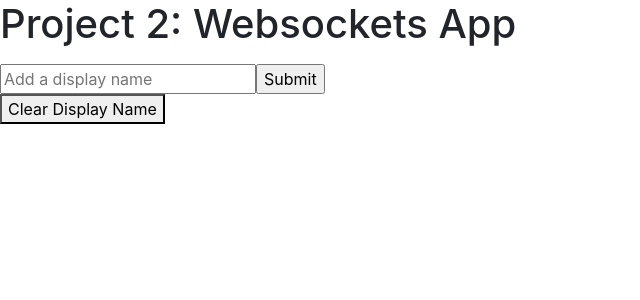
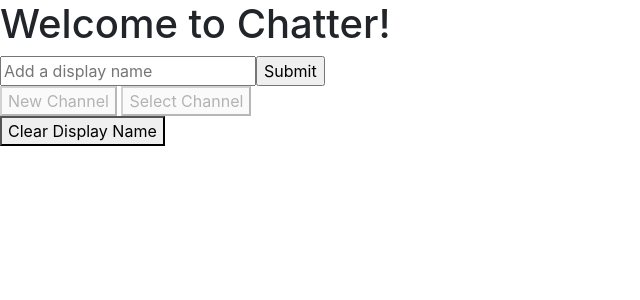
Before and after one commit to AntonRivas/WebSockets, a Flask app: page / in a window 1280 px wide. Shown: the top 300 px of the page, without its empty margins (0-640 px from the left). Run offline with Flask 2, Linux system fonts and the light colour scheme; some libraries are stand-ins or nearby versions.

Commit message:
Added option to select between channels (sortof, needs work)

```diff
--- a/static/index.js
+++ b/static/index.js
@@ -1,25 +1,27 @@
 
 
 document.addEventListener('DOMContentLoaded', () => {
-
-//clears the displayname
-  document.getElementById('clear').onclick = () => {
-      let display = document.querySelector('#display');
-      formFill(display);
-      localStorage.clear();
-  }
-
     var socket = io.connect(location.protocol + '//' + document.domain + ':' + location.port);
 
   //Chooses what to display, either a form to submit your username or the chatroom
     if (!localStorage.getItem('displayname')){
         let display = document.querySelector('#display');
+        document.querySelector('h1').innerHTML = 'Welcome to Chatter!';
+        document.getElementById("create_channel").disabled = true;
+        document.getElementById("select_channel").disabled = true;
         formFill(display);
         }
+    else if(!localStorage.getItem('last_channel')){
+      document.querySelector('h1').innerHTML = 'Welcome: ' + localStorage.getItem('displayname');
+      let display = document.querySelector('#display');
+      display.innerHTML = 'No channels currently exist'
+    }
+
     else{
         let display = document.querySelector('#display');
+        document.querySelector('h1').innerHTML = localStorage.getItem('last_channel');
+        document.getElementById("select_channel").disabled = false;
         chatFill(display);
-
     }
 
   socket.on('connect', (data) => {
@@ -28,16 +30,100 @@ socket.on('connect', (data) => {
   //receiving and displaying messages in real time
   socket.on('display message', message => {
           console.log(message);
-        let messagelist = localStorage.getItem("messages");
-        const li = document.createElement('li');
-        user = message["name"];
-        li.innerHTML = user + " : " + message["message"];
-        document.querySelector('#messages').append(li);
+          channel_current = localStorage.getItem('last_channel');
+          const div = document.createElement('div');
+          div.innerHTML = message["name"] + " : " + message["message"];
+          chatlog = localStorage.getItem(channel_current);
+          chatlog = chatlog ? chatlog.split(',') : [];
+          console.log(typeof chatlog);
+          updated_log = chatlog.push({"name": message["name"], "log": message["message"]});
+          localStorage.setItem(channel_current, updated_log);
+          document.querySelector('#messages').appendChild(div);
       });
+
+    if (!localStorage.getItem('channel_list')){
+      localStorage.setItem('channel_list', [])
+    }
+
+//creating channel list
+    document.getElementById("select_channel").onclick = () => {
+      if (!document.getElementById('list')){
+        list = document.createElement('list');
+        list.id = 'list';
+      }
+      else{
+        list = document.getElementById("list");
+      }
+      document.getElementById("select_channel").disabled = true;
+      back = document.createElement('button');
+      back.innerHTML = 'Go back';
+      back.id = 'back_button'
+      back.onclick = () =>  {
+        document.getElementById("menu").removeChild(back);
+        list = document.getElementById("list");
+        while (list.childNodes[0]){
+          list.removeChild(list.childNodes[0]);
+        }
+        document.getElementById("select_channel").disabled = false;
+      }
+      channel_list = localStorage.getItem('channel_list');
+      channel_list = channel_list ? channel_list.split(',') : [] ;
+      channel_length = channel_list.length;
+      for (var i = 0; i < channel_length; i++){
+        div = document.createElement('div');
+        div.innerHTML = channel_list[i];
+        div.id = channel_list[i];
+        div.onclick = function setChannel(){
+            localStorage.setItem('last_channel', this.innerHTML);
+            document.querySelector('h1').innerHTML = this.innerHTML;
+            chatFill(document.querySelector('#display'));
+        }
+        document.getElementById("list").appendChild(div);
+      }
+    document.getElementById("menu").appendChild(list);
+    document.getElementById("menu").appendChild(back);
+    }
+//creating new channels
+  document.getElementById("create_channel").onclick = () => {
+    console.log("Created Channel")
+    back = document.createElement('button');
+    back.innerHTML = 'Go back';
+    back.id = 'back_button'
+    back.onclick = () =>  {
+      document.getElementById("menu").removeChild(back);
+      document.getElementById("menu").removeChild(channel);
+      document.getElementById("create_channel").disabled = false;
+      console.log("removed child");
+      }
+    channel = document.createElement('form');
+    channel.id = 'channel_form';
+    channel_name = document.createElement('input');
+    channel_name.type = 'text';
+    channel_submit = document.createElement('input');
+    channel_submit.type = 'submit';
+    channel_name.id = 'channel_name';
+    channel_submit.value = 'Add New Channel';
+    channel_name.placeholder = 'Enter Channel Name';
+    document.getElementById("menu").appendChild(channel);
+    document.getElementById("menu").appendChild(back);
+    channel.appendChild(channel_name);
+    channel.appendChild(channel_submit);
+    document.getElementById("create_channel").disabled = true;
+    createChannel();
+  }
+
+//clears the localStorage
+  document.getElementById('clear').onclick = () => {
+      let display = document.querySelector('#display');
+      formFill(display);
+      localStorage.clear();
+  }
+
 })
 
 //Creates form to enter username
 function formFill (element){
+  document.querySelector('h1').innerHTML = 'Welcome to Chatter!';
   if (element.childNodes[0]){
     element.removeChild(element.childNodes[0]);
   }
@@ -57,10 +143,36 @@ function formFill (element){
   formSubmit();
 }
 
+//processes and sets up the channel
+function createChannel(){
+  document.querySelector("#channel_form").addEventListener("submit", (e) => {
+        e.preventDefault();
+        let name = document.querySelector('#channel_name').value;
+        channel_list = localStorage.getItem('channel_list');
+        channel_list = channel_list ? channel_list.split(',') : [];
+        channel_list.push(name);
+        localStorage.setItem('channel_list', channel_list);
+        localStorage.setItem("last_channel", name);
+        localStorage.setItem(name, [{"name": "user", "log": "channel created"}]);
+        let display = document.querySelector('#display');
+        document.getElementById("menu").removeChild(document.querySelector('#channel_form'));
+        document.getElementById("menu").removeChild(document.querySelector('#back_button'));
+        document.getElementById("create_channel").disabled = false;
+        console.log("Added channel");
+        chatFill(display);
+        while (document.querySelector('#messages').firstChild){
+          document.querySelector('#messages').removeChild(document.querySelector('#messages').firstChild);
+        }
+        return false;
+  })
+}
+
+//loads up the channel and chatlog
 function chatFill (element){
   if (element.firstChild){
     element.removeChild(element.firstChild);
   }
+  channel_name = localStorage.getItem("last_channel");
   chat = document.createElement('form');
   chat.id = 'chat';
   chat_input = document.createElement('input');
@@ -72,6 +184,7 @@ function chatFill (element){
   chat_submit.value = 'Submit Message';
   chat.appendChild(chat_input);
   chat.appendChild(chat_submit);
+  document.querySelector('h1').innerHTML = channel_name;
   element.appendChild(chat);
   chatSubmit();
 }
@@ -82,8 +195,17 @@ function formSubmit(){
         e.preventDefault();
         let displayname = document.querySelector('#displayname').value;
         localStorage.setItem('displayname', displayname);
+        document.querySelector('h1').innerHTML = 'Welcome ' + localStorage.getItem('displayname') + '!';
         let display = document.querySelector('#display')
+        if(!localStorage.getItem('last_channel')){
+          let display = document.querySelector('#display');
+          display.innerHTML = 'No channels currently exist'
+        }
+        else{
           chatFill(display);
+        }
+        document.getElementById("create_channel").disabled = false;
+        document.getElementById("select_channel").disabled = false;
         return false;
   })
 }
--- a/templates/index.html
+++ b/templates/index.html
@@ -2,15 +2,20 @@
 
 {% block title %}Web Sockets{% endblock %}
 
+{% block body %}
 
-{% block heading %}Project 2: Websockets App{% endblock %}
-
-{% block body %}
+<h1 id = 'heading'></h1>
 
 <header>
 
-<ul id = "messages"></ul>
+<div id = "messages"></div>
 <div id = "display">
+</div>
+
+<div id = "menu">
+<button id = "create_channel">New Channel</button>
+<button id = "select_channel">Select Channel</button>
+<div id = "list"></div>
 </div>
 
 <button id = "clear">Clear Display Name</button>
```
Also changed, not shown: templates/style.css (added). Lines whose indentation alone changed are shown as unchanged.
